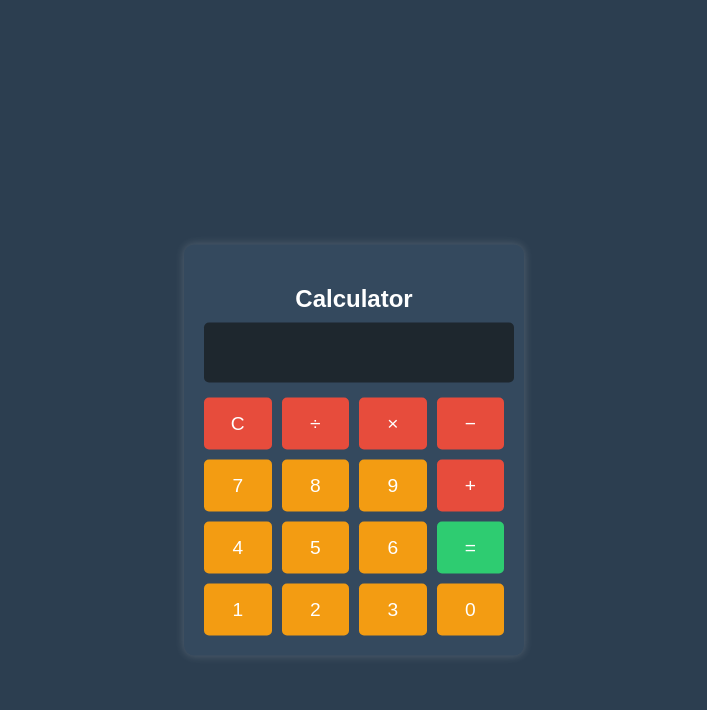
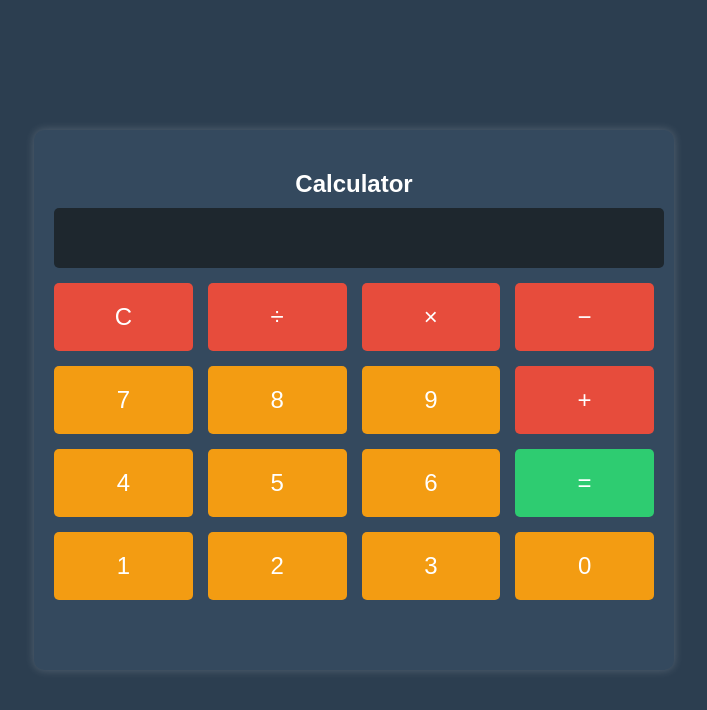
Before and after one commit to kashyapadarsh13/codeAlpha_task2, a plain HTML site: page index.html in a window 1280 px wide. Shown: the whole page, without its empty margins (286-993 px from the left). Drawn offline with Linux system fonts and the light colour scheme.

Commit message:
Update styles.css

```diff
--- a/styles.css
+++ b/styles.css
@@ -6,20 +6,22 @@ body {
 }
 
 .calculator {
-    max-width: 300px;
-    width: 90%;
-    margin: 50px auto;
+    width: 65%;
+    height: 65%;
+    max-width: 600px;
+    max-height: 500px;
     padding: 20px;
     background-color: #34495e;
     border-radius: 10px;
     box-shadow: 0px 0px 10px rgba(255, 255, 255, 0.2);
 
-    /* Centering the calculator */
+    /* Centering */
     position: absolute;
     top: 50%;
     left: 50%;
     transform: translate(-50%, -50%);
 }
+
 
 h2 {
     margin-bottom: 10px;
@@ -28,7 +30,7 @@ h2 {
 #display {
     width: 100%;
     height: 50px;
-    font-size: 1.5rem;
+    font-size: 1.8rem;
     text-align: right;
     padding: 5px;
     border: none;
@@ -44,12 +46,12 @@ h2 {
 .buttons {
     display: grid;
     grid-template-columns: repeat(4, 1fr);
-    gap: 10px;
+    gap: 15px;
 }
 
 button {
-    font-size: 1.2rem;
-    padding: 15px;
+    font-size: 1.5rem;
+    padding: 20px;
     border: none;
     cursor: pointer;
     border-radius: 5px;
```
